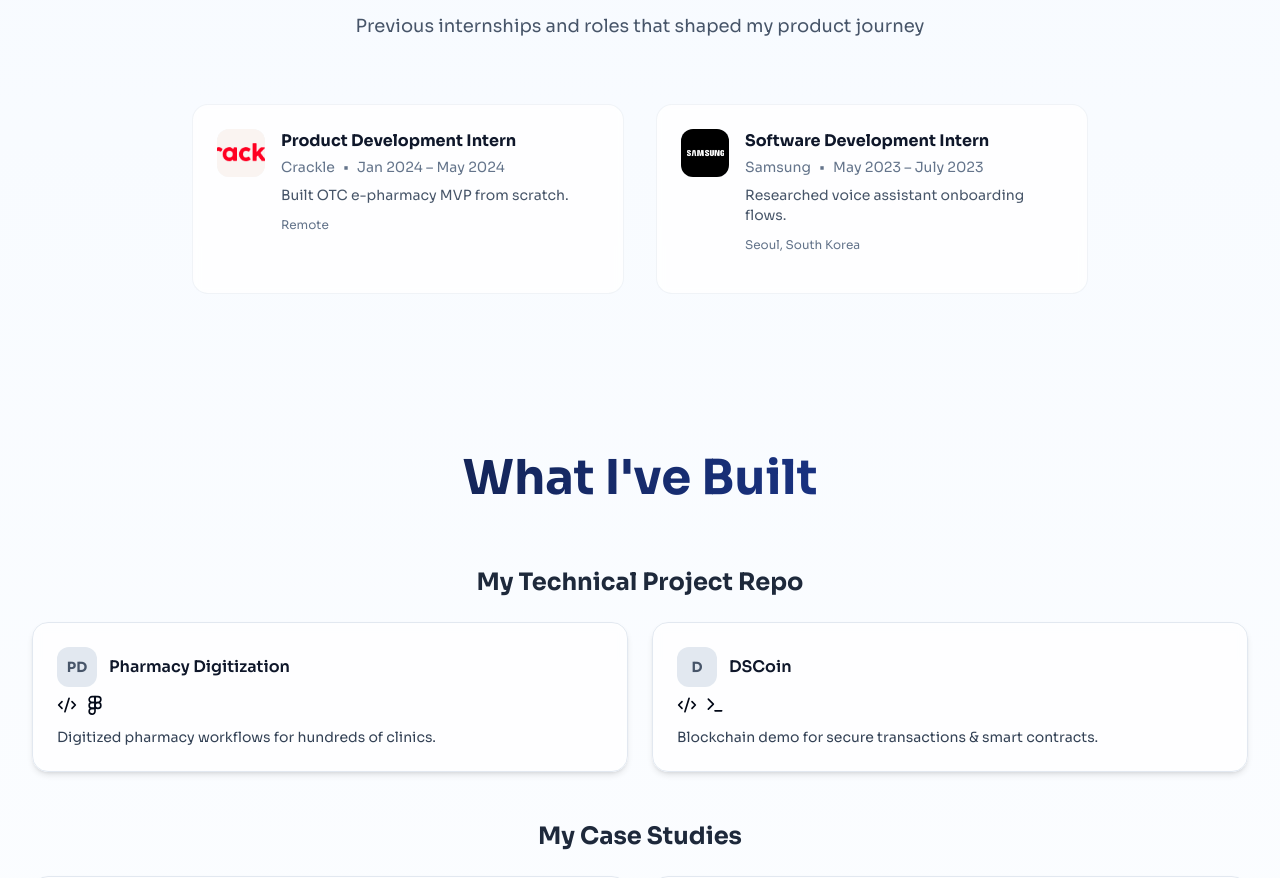
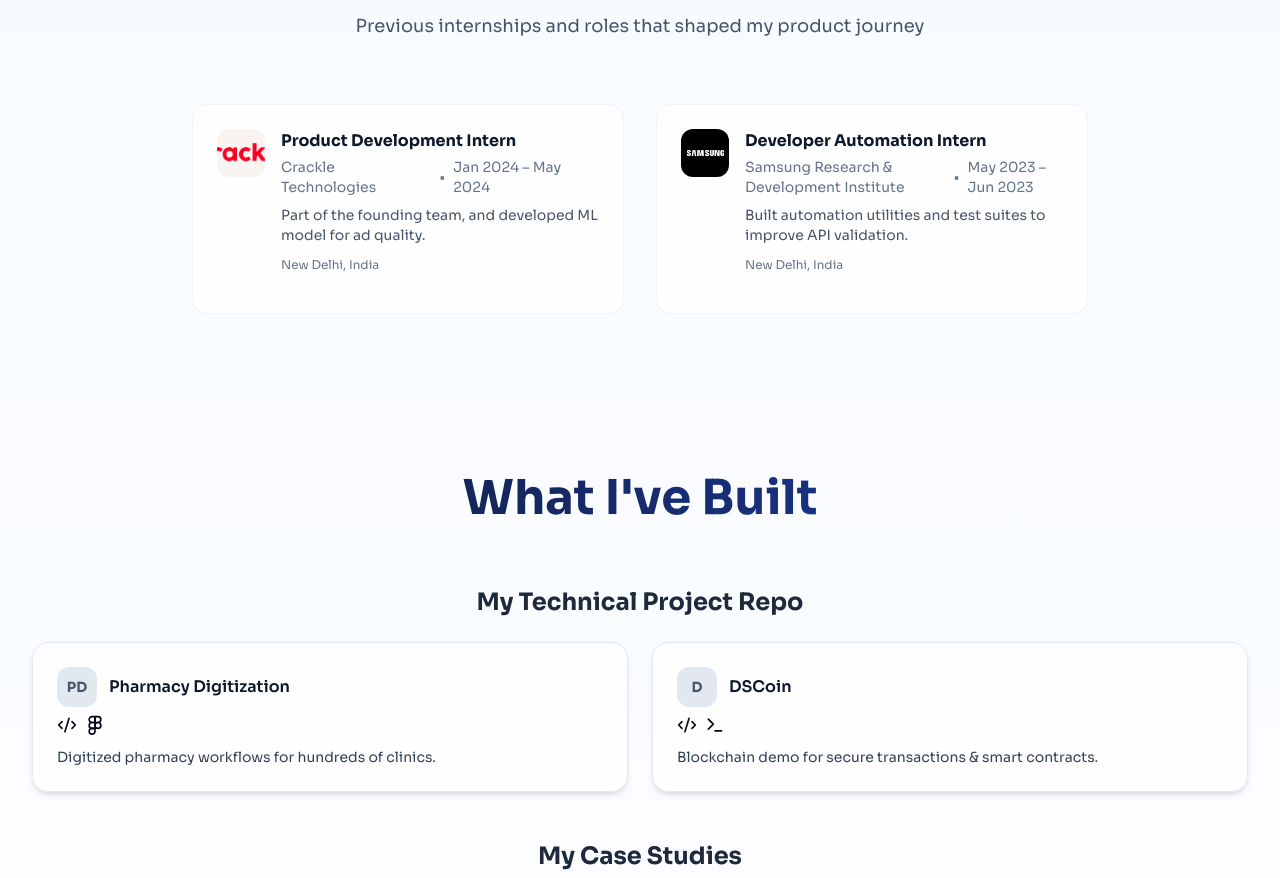
Before and after one commit to AnimeshJhawar/product-playground-stories, a React (Vite) app: page / in a window 1280 px wide. Shown: the part 2360-3238 px from the top of the page. Built offline with nearby package versions, Linux system fonts and the light colour scheme.

Commit message:
Update ExperienceCarousel.tsx

```diff
--- a/src/components/ExperienceCarousel.tsx
+++ b/src/components/ExperienceCarousel.tsx
@@ -16,37 +16,38 @@ interface Experience {
 
 const experiences: Experience[] = [
   {
-    company: "Crackle",
+    company: "Crackle Technologies",
     logo: "/lovable-uploads/8afa878a-8e32-45d5-922d-5826f7ae39b2.png",
     title: "Product Development Intern",
     duration: "Jan 2024 – May 2024",
-    summary: "Built OTC e-pharmacy MVP from scratch.",
-    location: "Remote",
-    fullDescription: "Led the development of an over-the-counter e-pharmacy platform from conception to launch, achieving significant user adoption and creating seamless cross-team collaboration processes.",
+    summary: "Part of the founding team, and developed ML model for ad quality.",
+    location: "New Delhi, India",
+    fullDescription: "Worked on building data-driven ad-tech solutions by developing a BERT-based machine learning model to evaluate app quality, improving ad performance by 30%. Conducted market analysis of SSPs and DSPs, identified differentiating features, and optimized header bidding strategies to boost revenue by 15%.",
     achievements: [
-      "Built OTC e-pharmacy MVP from scratch achieving 200K+ monthly visits",
-      "Designed and managed cross-team handoffs for seamless delivery experience",
-      "Conducted user research and market analysis for pharmacy digitization strategy"
+      "Developed BERT-based machine learning model for app quality assessment, boosting ad performance by 30%",
+      "Conducted competitive analysis of top SSPs and DSPs, identifying 10+ unique features for platform enhancement",
+      "Optimized and refined header bidding strategies, achieving a 15% increase in CPM and revenue potential"
     ],
-    skills: ["Product Development", "E-commerce", "User Research", "Cross-functional Leadership"],
-    link: "https://meditally.lovable.app/"
+    skills: ["Machine Learning", "AdTech", "BERT", "Competitive Analysis", "Header Bidding", "Revenue Optimization"],
+    link: "https://www.linkedin.com/company/crackletech/"
   },
   {
-    company: "Samsung",
+    company: "Samsung Research & Development Institute",
     logo: "/lovable-uploads/ae619e62-847a-4da5-be26-da76e8ba61ac.png",
-    title: "Software Development Intern",
-    duration: "May 2023 – July 2023",
-    summary: "Researched voice assistant onboarding flows.",
-    location: "Seoul, South Korea",
-    fullDescription: "Conducted comprehensive research on voice assistant user experience for Samsung's massive user base, contributing to process optimization innovations that led to patent applications.",
+    title: "Developer Automation Intern",
+    duration: "May 2023 – Jun 2023",
+    summary: "Built automation utilities and test suites to improve API validation.",
+    location: "New Delhi, India",
+    fullDescription: "Designed and implemented automation tools to streamline API testing workflows. Created 40+ utility functions and 12 specialized test suites to validate diverse scenarios, significantly enhancing extensibility and reliability. Leveraged the TestNG framework to accelerate processing, achieving a 70% efficiency gain over manual test execution.",
     achievements: [
-      "Researched voice assistant onboarding flows for Samsung's 10M+ user base",
-      "Filed 2 process optimization patents with the research team",
-      "Analyzed user behavior patterns and designed improved interaction flows"
+      "Constructed 40+ utility functions to streamline field additions and improve test case extensibility",
+      "Developed 12 specialized test suites for diverse scenarios, rigorously validating API calls",
+      "Leveraged TestNG framework to boost test case processing time, achieving 70% efficiency gain over manual execution"
     ],
-    skills: ["Voice UX", "User Research", "Patent Filing", "Process Optimization"]
+    skills: ["Automation", "API Testing", "TestNG", "Java", "Software Development", "Process Efficiency"]
   }
 ];
+
 
 export default function ExperienceCarousel() {
   const [selectedExperience, setSelectedExperience] = useState<Experience | null>(null);
@@ -184,7 +185,7 @@ export default function ExperienceCarousel() {
                       rel="noopener noreferrer"
                       className="inline-block mt-3 text-blue-600 dark:text-blue-400 hover:underline text-sm font-medium"
                     >
-                      View Prototype (made for mobile) →
+                      View Crackle →
                     </a>
                   )}
                 </div>
```
